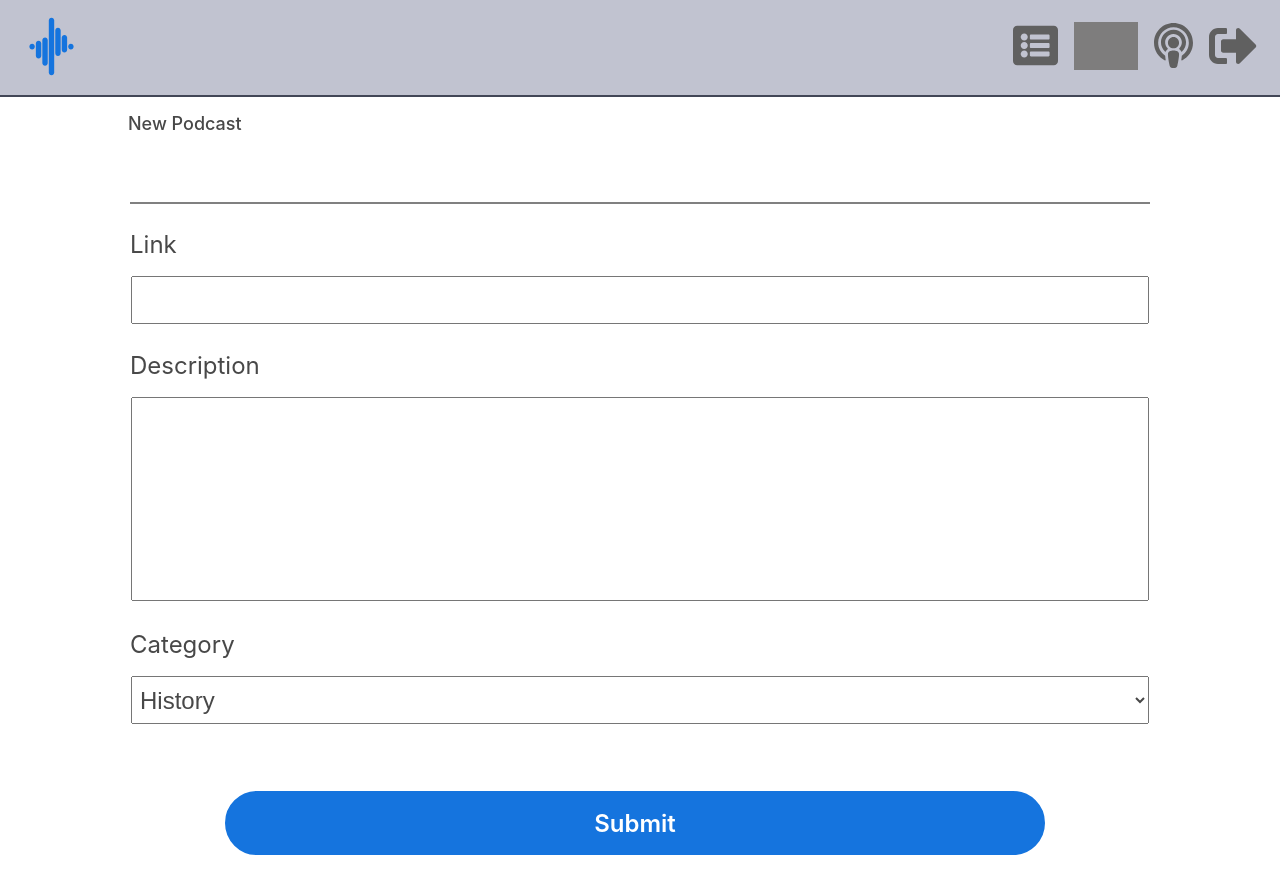
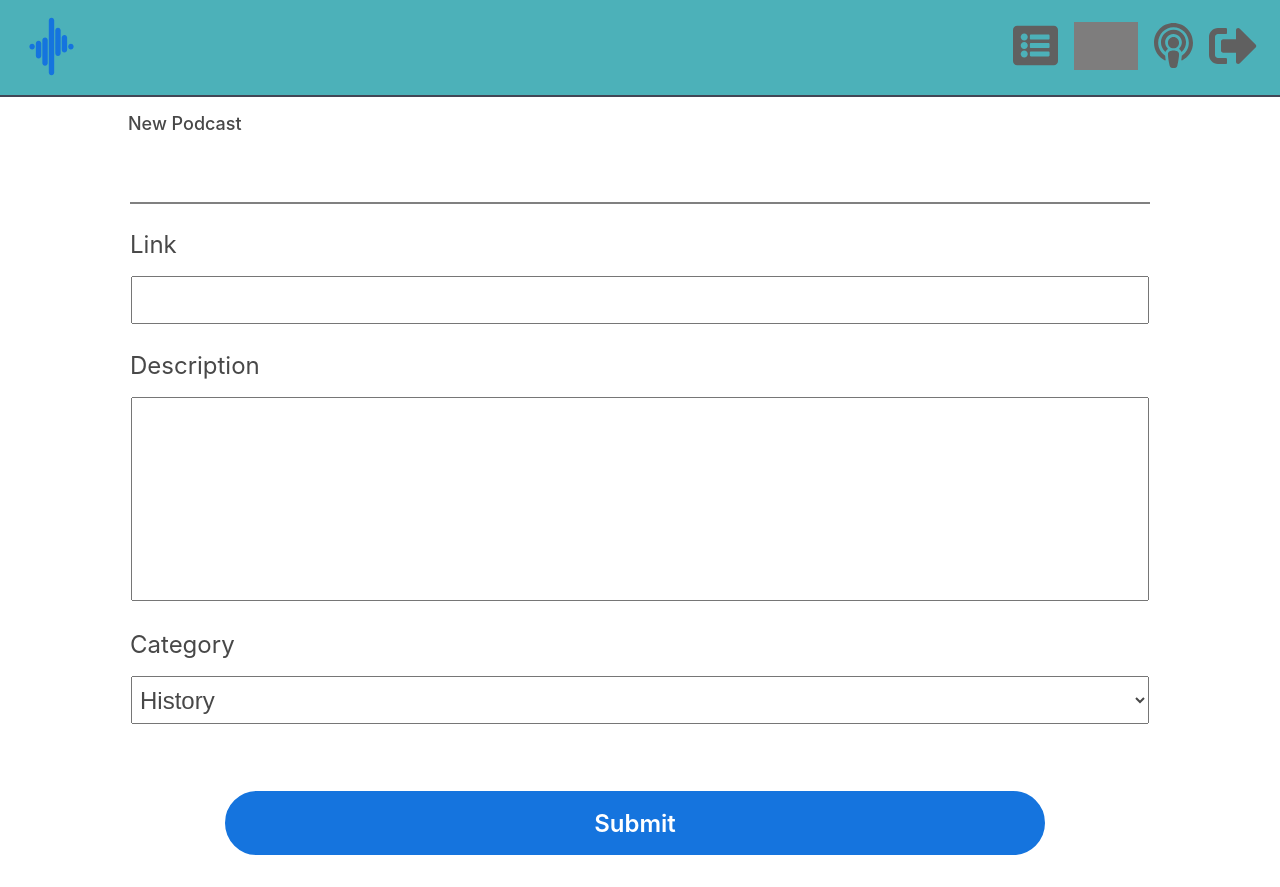
Before and after one commit to cJeffreys7/good-waves, a Django app: page /podcasts/create/ in a window 1280 px wide. Run offline with Django 3.2, Linux system fonts and the light colour scheme; a user stored in the database is signed in; tables that the repository leaves empty hold one stand-in row (values such as "Sample post"); grey boxes are pictures that could not be loaded.

Commit message:
style nav bar

```diff
--- a/main_app/static/css/base.css
+++ b/main_app/static/css/base.css
@@ -28,7 +28,7 @@ body {
   min-height: 100vh;
   --logo-color: rgba(21, 116, 222, 1);
   --logo-color-op: rgba(21, 116, 222, .5);
-  --nav-bg: rgba(167, 170, 189, .7);
+  --nav-bg: rgba(0, 145, 156, .7);
   --nav-bg-ff: rgba(167, 170, 189, .7);
   --borders: rgb(66, 70, 86) solid 2px;
   --text-color: rgb(17, 20, 17);
```
